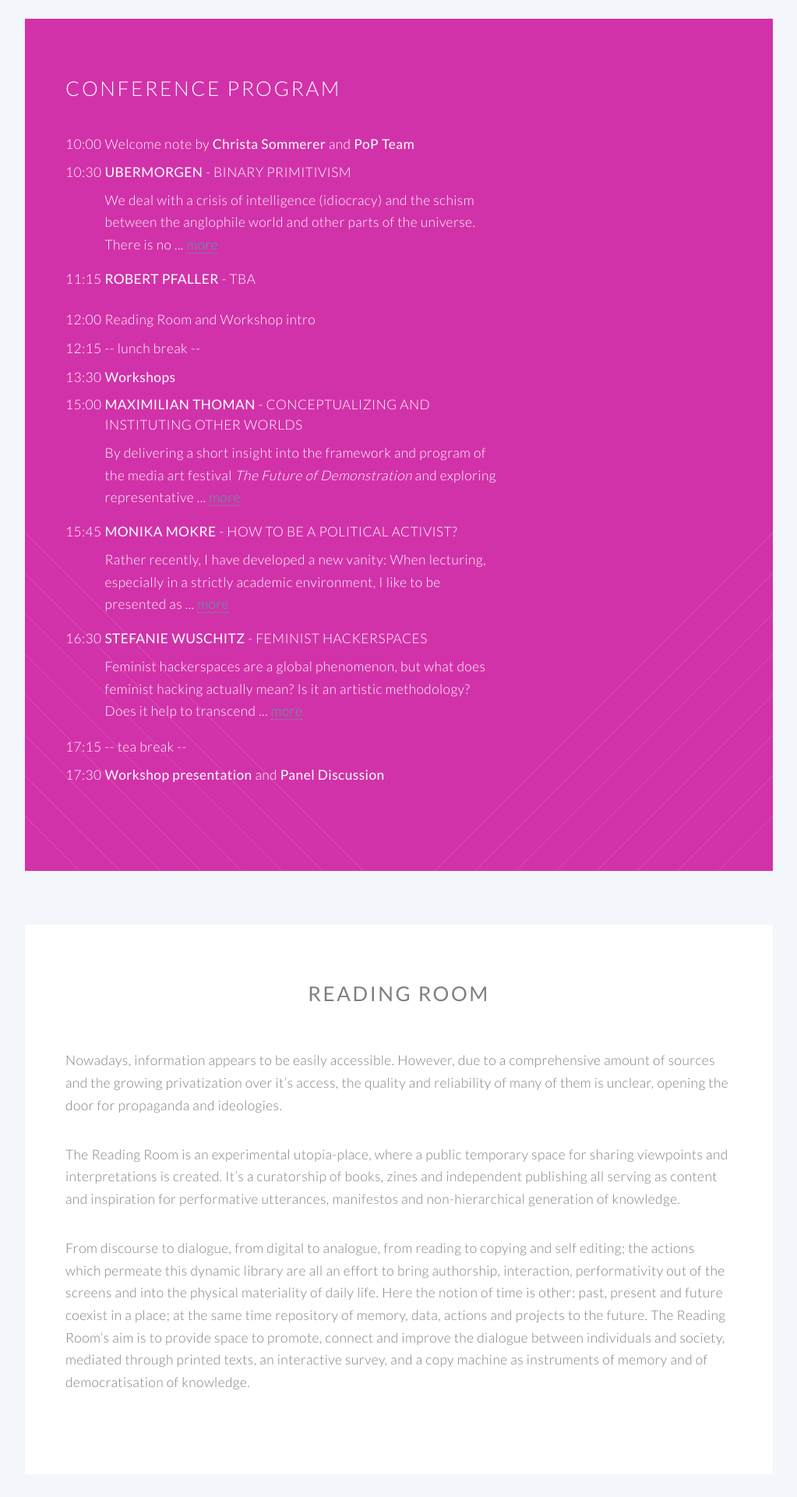
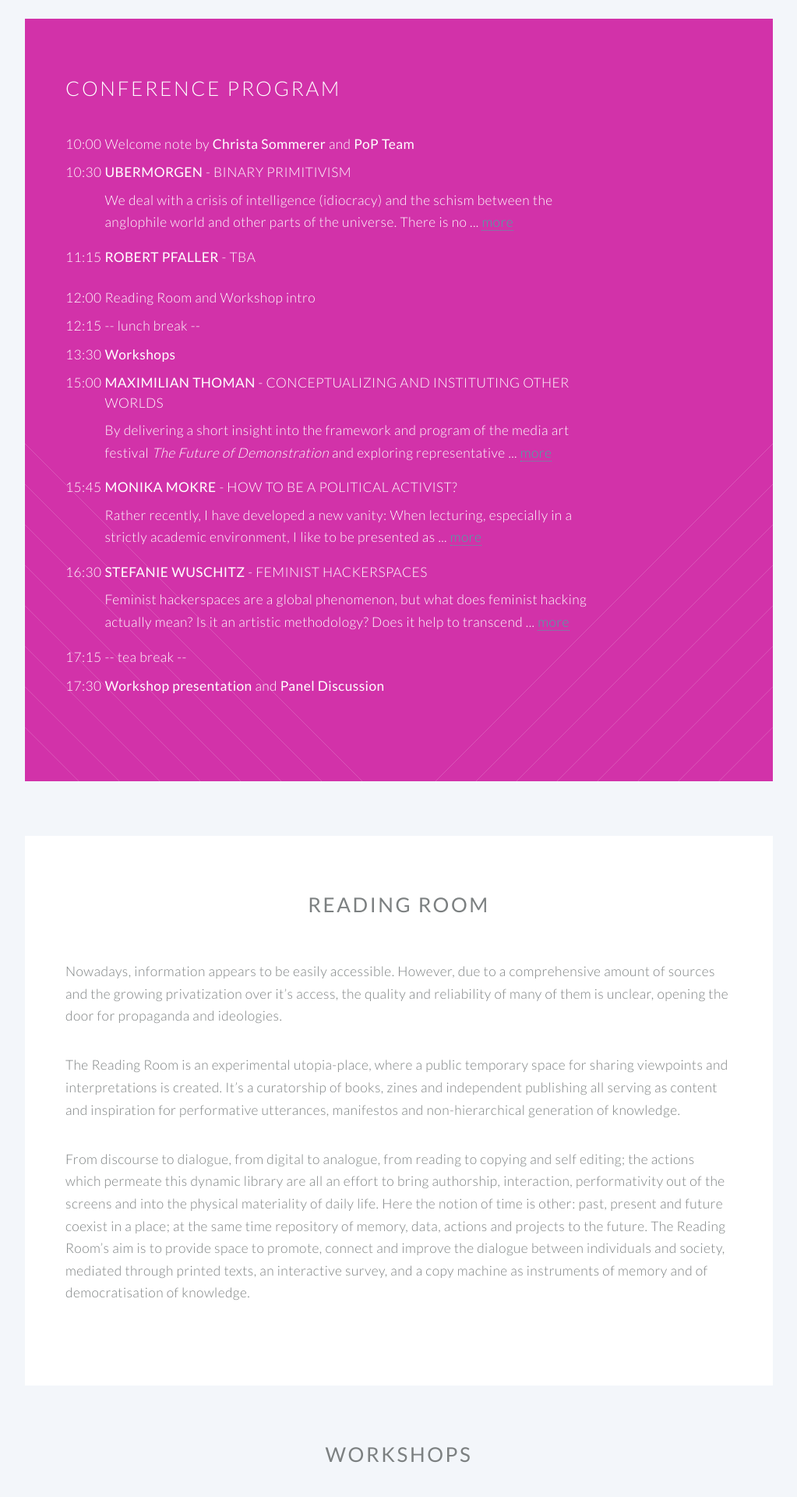
Before and after one commit to supergraph/pop-2017, a Jekyll site: the page built from index.html, in a window 1280 px wide. Shown: the part 1372-3292 px from the top of the page at 78% size, without its empty margins (128-1151 px from the left). Built offline with Jekyll 4.4.1, drawn with Linux system fonts in a browser that asks for light colours.

Commit message:
fix abstract width

```diff
--- a/index.html
+++ b/index.html
@@ -26,8 +26,8 @@ The symposium is composed of practitioners and theorists from a diverse backgrou
 
 				<!-- One -->
 					<section class="wrapper style2 container special-alt">
-						<div class="row half">
-							<div class="8u">
+						<div class="row">
+							<div class="10u">
 
 								<header>
 									<h2>Conference program</h2>
```
